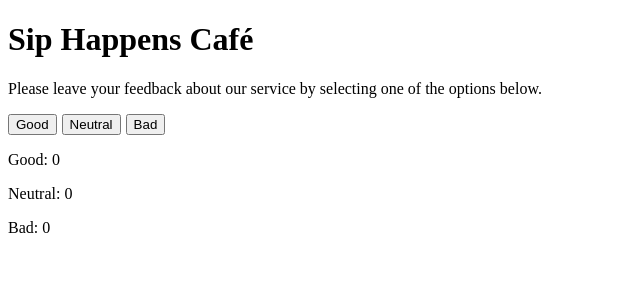
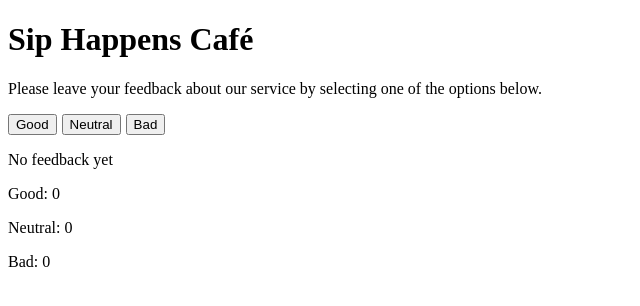
Before and after one commit to isteppanenko/goit-react-hw-02, a React (Vite) app: page / in a window 1280 px wide. Shown: the top 306 px of the page, without its empty margins (0-640 px from the left). Built offline with nearby package versions, Linux system fonts and the light colour scheme.

Commit message:
notification_component

```diff
--- a/src/components/App.jsx
+++ b/src/components/App.jsx
@@ -1,6 +1,7 @@
 import Descriptions from './description/Descriptions';
 import FeedBack from './feedback/FeedBack';
 import Options from './Options/Options';
+import Notification from './Notification/Notification';
 import { useState } from 'react';
 
 function App() {
@@ -15,11 +16,14 @@ function App() {
       [feedbackType]: clicks[feedbackType] + 1,
     });
   };
+  const totalFeedback = clicks.good + clicks.neutral + clicks.bad;
+  console.log(totalFeedback);
 
   return (
     <>
       <Descriptions />
       <Options updateFeedback={updateFeedback} />
+      <Notification totalFeedback={totalFeedback} />
       <FeedBack good={clicks.good} neutral={clicks.neutral} bad={clicks.bad} />
     </>
   );
--- a/src/components/FeedBack/FeedBack.jsx
+++ b/src/components/FeedBack/FeedBack.jsx
@@ -1,5 +1,3 @@
-import { useState } from 'react';
-
 const FeedBack = ({ good, neutral, bad }) => {
   return (
     <>
--- /dev/null
+++ b/src/components/Notification/Notification.jsx
@@ -0,0 +1,9 @@
+const Notification = ({ totalFeedback }) => {
+  return (
+    <>
+      <p>{totalFeedback > 0 ? null : 'No feedback yet'}</p>
+    </>
+  );
+};
+
+export default Notification;
--- a/src/components/Options/Options.jsx
+++ b/src/components/Options/Options.jsx
@@ -1,4 +1,3 @@
-import { useState } from 'react';
 import css from '../Options/Options.module.css';
 const Options = ({ updateFeedback }) => {
   return (
```
